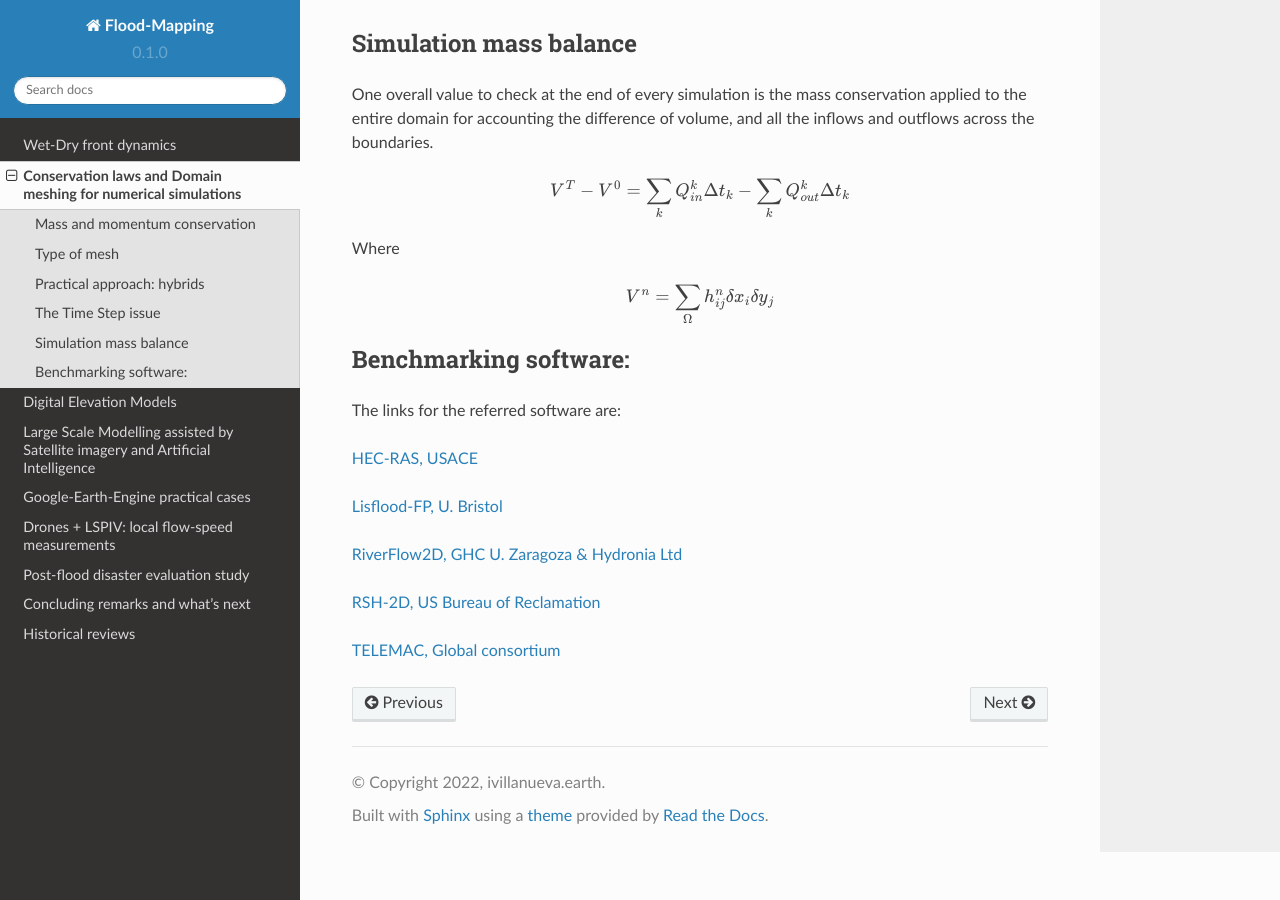
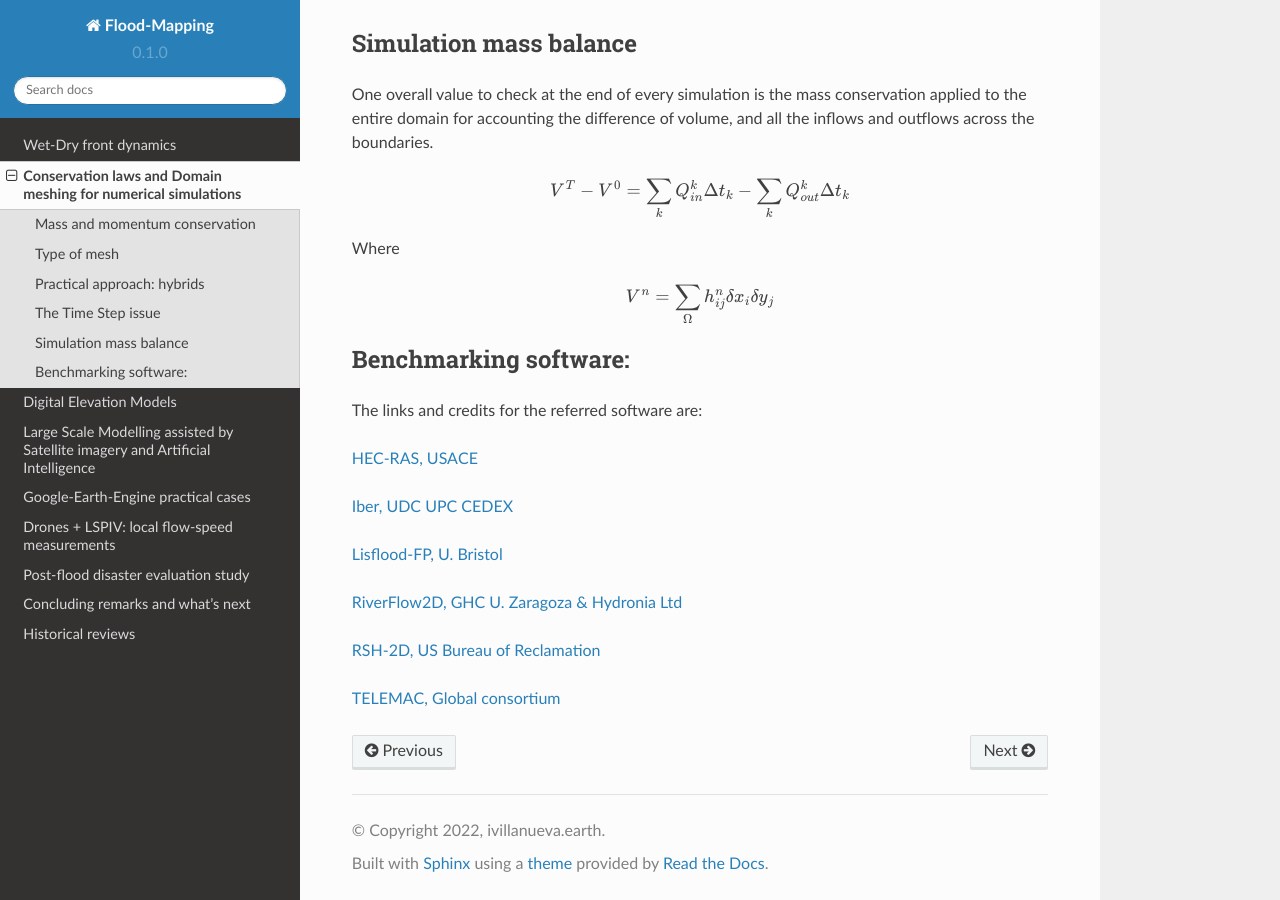
Before and after one commit to ivillamadrid/FloodMapping, a Sphinx documentation site: the page built from docs/source/claws.rst, in a window 1280 px wide and 900 px high, scrolled down 4720 px. Built offline with Sphinx 7.4.7 and the Read the Docs theme 2.0.0, drawn with Linux system fonts in a browser that asks for light colours.

Commit message:
Update claws.rst

```diff
--- a/docs/source/claws.rst
+++ b/docs/source/claws.rst
@@ -182,11 +182,15 @@ Where
 
 Benchmarking software:
 ----------------------
-The links for the referred software are:
+The links and credits for the referred software are:
 
 `HEC-RAS, USACE`_
 
 .. _HEC-RAS, USACE: https://www.hec.usace.army.mil/software/hec-ras/
+
+`Iber, UDC UPC CEDEX`_
+
+.. _Iber, UDC UPC CEDEX: https://iberaula.es/
 
 `Lisflood-FP, U. Bristol`_
 
```
